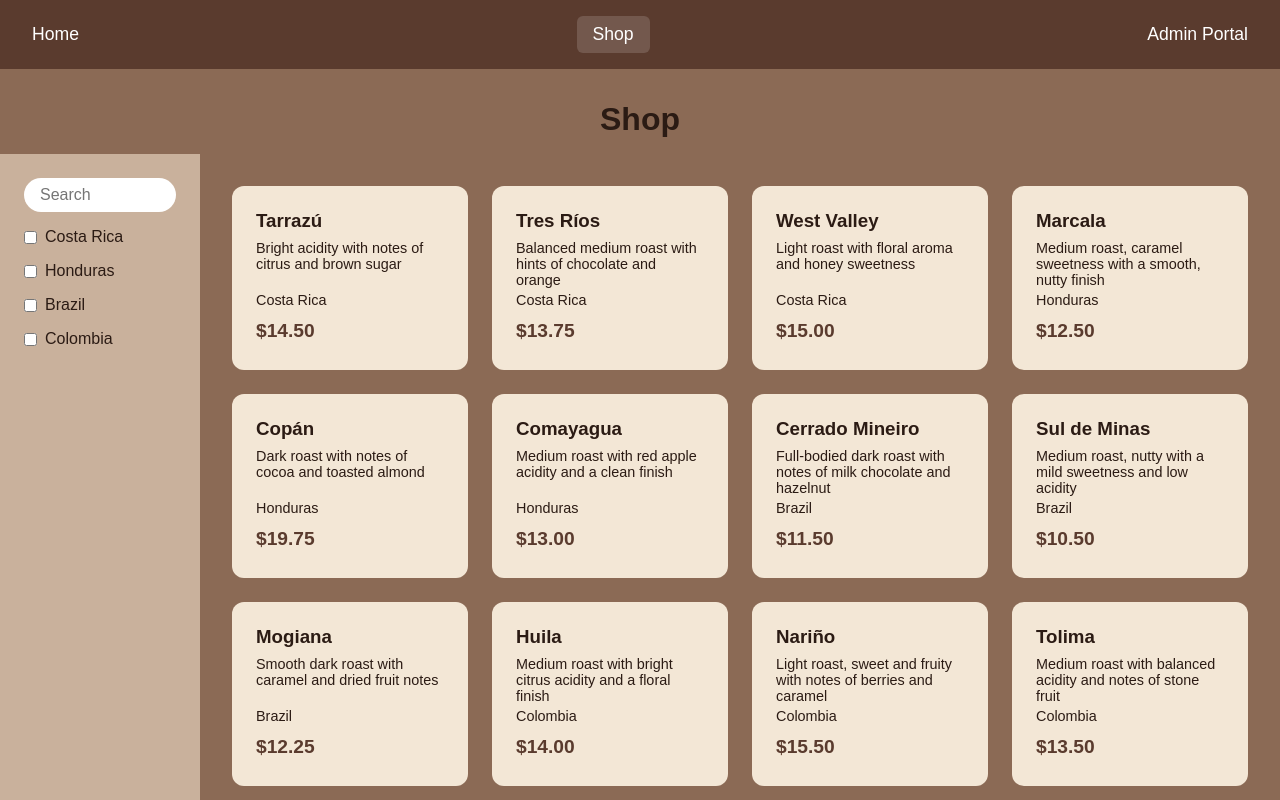
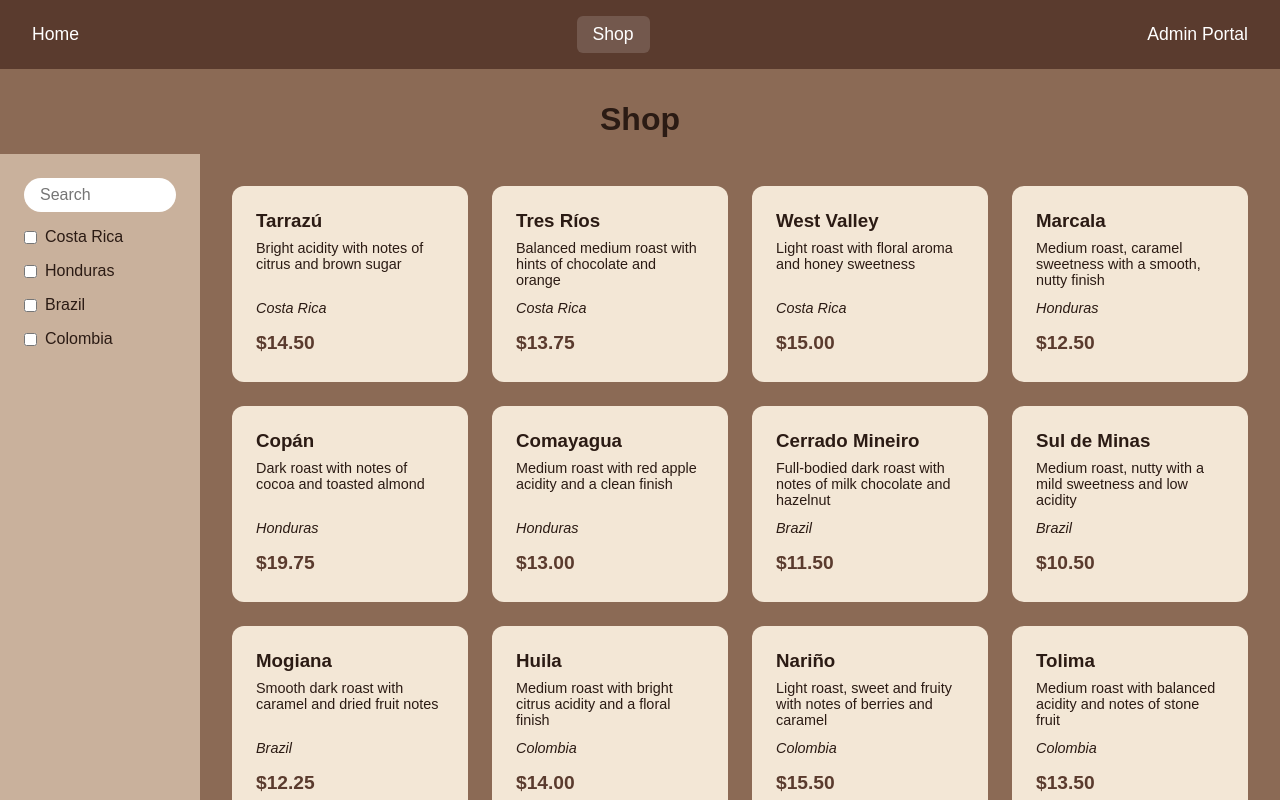
Before and after one commit to hanjennings1/coffees-r-us-lab, a React (Vite) app: page /shop in a window 1280 px wide. Shown: the top 800 px of the page. Built offline with nearby package versions, Linux system fonts and the light colour scheme; data requests are answered from the project's data file.

Commit message:
final push of lab; add screenshot and update README file

```diff
--- a/src/components/ProductCard.jsx
+++ b/src/components/ProductCard.jsx
@@ -8,7 +8,7 @@ function ProductCard({ product }) {
     <Link to={`/product/${product.id}`} className="product-card">
       <h3>{product.name}</h3>
       <p className="description">{product.description}</p>
-      <p>{product.origin}</p>
+      <p className="origin">{product.origin}</p>
       <p className="price">${Number(product.price).toFixed(2)}</p>
     </Link>
   )
--- a/src/styles/ProductCard.css
+++ b/src/styles/ProductCard.css
@@ -38,3 +38,10 @@
   color: var(--color-dark);
   margin-top: 0.5rem;
 }
+
+.product-card .origin {
+  font-style: italic;
+  margin-top: 0.5rem;
+  margin-bottom: 0.5rem;
+
+}
```
Also changed, not shown: public/coffees-r-us-lab-screenshot.png (added), 1 other file (tests, documents, lock files or other folders).
